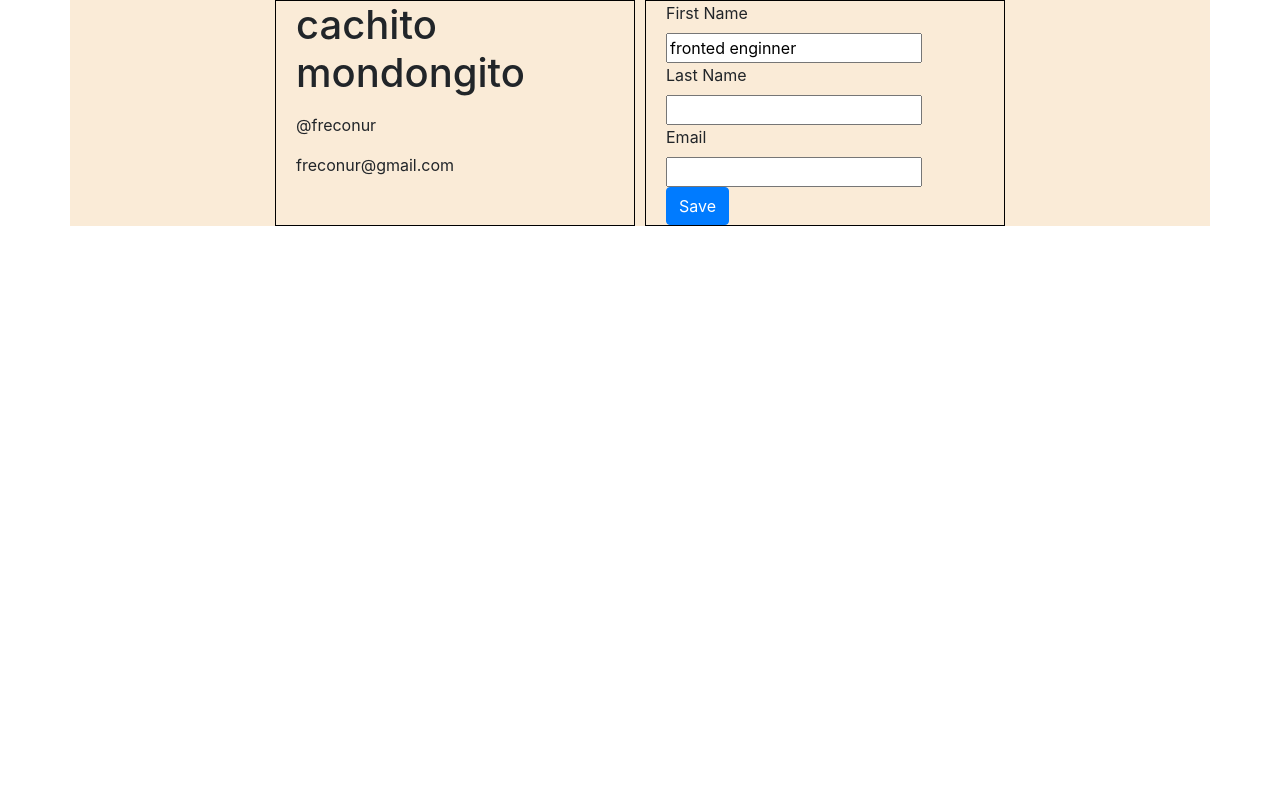
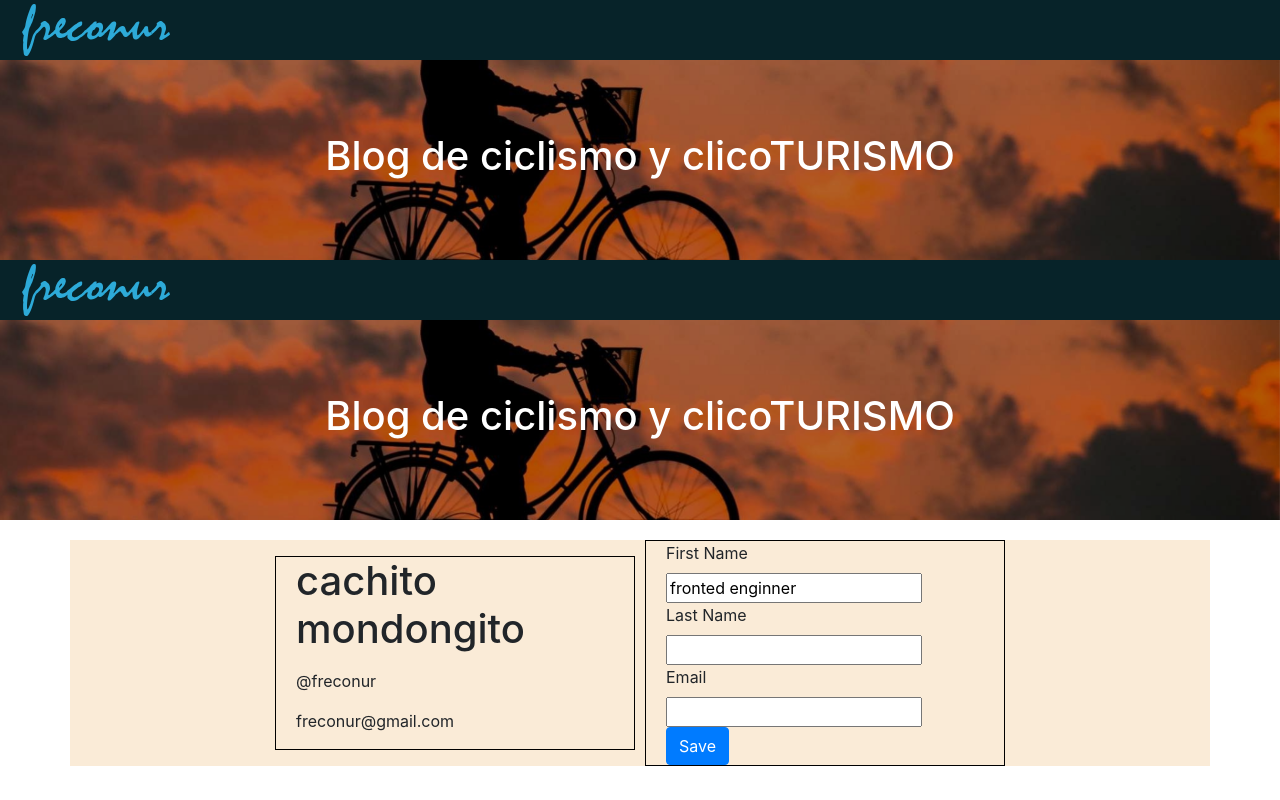
Before and after one commit to freconur/practice-forms-2, a React (Create React App) app: page /badges/new in a window 1280 px wide. Built offline with nearby package versions, Linux system fonts and the light colour scheme; the HTML template or start-up script is replaced by a standard one.

Commit message:
se instalo bootstrap

```diff
--- /dev/null
+++ b/src/components/App.js
@@ -0,0 +1,15 @@
+import React from 'react';
+import { Route, BrowserRouter } from 'react-router-dom';
+import Badges from '../pages/Badges';
+import BadgeNew from '../pages/BadgeNew'
+function  App() {
+	return (
+		<BrowserRouter>
+			<div>
+				<Route path="/badges" component={Badges}  />
+				<Route path="/badges/new" component={BadgeNew}  />
+			</div>
+		</BrowserRouter>
+	)
+}
+export default App;
--- /dev/null
+++ b/src/components/Hero.js
@@ -0,0 +1,15 @@
+import React from 'react';
+import './styles/Hero.css';
+
+class Hero extends React.Component {
+	render() {
+		return (
+			<div className="BadgeNew__hero">
+				<div className="BadgeNew__overlay"></div>
+				<h1 className="BadgeNew__title">Blog de ciclismo y clicoTURISMO</h1>
+			</div>
+		)
+	}
+}
+
+export default Hero;
--- /dev/null
+++ b/src/components/Navbar.js
@@ -0,0 +1,16 @@
+import React from 'react';
+import Logo from '../images/freconur.png';
+import './styles/Navbar.css'
+class Navbar extends React.Component {
+	render(){
+		return (
+			<div>
+				<div className="Navbar">
+				<img  className="Navbar__logo" src={Logo} />
+				</div>
+			</div>
+		)
+	}
+}
+
+export default Navbar;
--- /dev/null
+++ b/src/components/styles/Hero.css
@@ -0,0 +1,23 @@
+.BadgeNew__hero {
+    background-image: url('../../images/bike-hero.png');
+    width: 100% ;
+    background-size: cover;
+    background-position: bottom;
+    height: 200px;
+    display: flex;
+    justify-content: center;
+    align-items: center;
+    position: relative;
+}
+.BadgeNew__overlay {
+    position: absolute;
+    background:rgba(0,0,0,.3);
+    width: 100%;
+    height: 100%;
+    z-index: 10;
+}
+.BadgeNew__title{
+    color:white;
+    /* position: relative; */
+    z-index: 20;
+}
--- /dev/null
+++ b/src/components/styles/Navbar.css
@@ -0,0 +1,13 @@
+.Navbar {
+    height: 60px;
+    background: #072329;
+    width: 100%;
+    display: flex;
+    /* justify-content: center; */
+    align-items: center;
+    padding-left: 20px;
+}
+
+.Navbar__logo {
+    height: 100%;
+}
--- a/src/index.js
+++ b/src/index.js
@@ -2,7 +2,7 @@ import React from 'react';
 import ReactDOM from 'react-dom';
 import 'bootstrap/dist/css/bootstrap.css'
 import Badge from './components/Badge';
-import App from './pages/App';
+import App from './components/App';
 
 const container = document.getElementById('app');
 
--- a/src/pages/App.js
+++ /dev/null
@@ -1,21 +0,0 @@
-import React from 'react';
-import Badge from '../components/Badge';
-import BadgesForm from '../components/BadgesForm';
-import './styles/App.css'
-class App extends React.Component {
-    render() {
-        return (
-            <div className="container">
-                <div className="Badge__container">
-                    <Badge
-                    firstName="cachito"
-										lastName="mondongito"
-										email="freconur@gmail.com"
-                    />
-                    </div>
-                <div className="BadgeForm__container"><BadgesForm /></div>
-            </div>
-        )
-    }
-}
-export default App;
--- /dev/null
+++ b/src/pages/BadgeNew.js
@@ -0,0 +1,27 @@
+import React from 'react';
+import Badge from '../components/Badge';
+import BadgesForm from '../components/BadgesForm';
+import Navbar from '../components/Navbar';
+import './styles/BadgeNew.css'
+import Hero from '../components/Hero'
+class BadgeNew extends React.Component {
+    render() {
+        return (
+					<div>
+						<Navbar />
+						<Hero />
+						<div className="container">
+									<div className="Badge__container">
+											<Badge
+											firstName="cachito"
+											lastName="mondongito"
+											email="freconur@gmail.com"
+											/>
+											</div>
+									<div className="BadgeForm__container"><BadgesForm /></div>
+							</div>
+					</div>
+        )
+    }
+}
+export default BadgeNew;
--- /dev/null
+++ b/src/pages/Badges.js
@@ -0,0 +1,52 @@
+import React from 'react';
+import Navbar from '../components/Navbar';
+import Hero from '../components/Hero';
+import { findAllByTestId } from '@testing-library/dom';
+
+
+class Badges extends React.Component {
+
+	status = {
+		data: [
+      {
+        id: '2de30c42-9deb-40fc-a41f-05e62b5939a7',
+        firstName: 'Freda',
+        lastName: 'Grady',
+        email: 'Leann_Berge@gmail.com',
+        jobTitle: 'Legacy Brand Director',
+        twitter: 'FredaGrady22221-7573',
+        avatarUrl:
+          'https://www.gravatar.com/avatar/f63a9c45aca0e7e7de0782a6b1dff40b?d=identicon',
+      },
+      {
+        id: 'd00d3614-101a-44ca-b6c2-0be075aeed3d',
+        firstName: 'Major',
+        lastName: 'Rodriguez',
+        email: 'Ilene66@hotmail.com',
+        jobTitle: 'Human Research Architect',
+        twitter: 'MajorRodriguez61545',
+        avatarUrl:
+          'https://www.gravatar.com/avatar/d57a8be8cb9219609905da25d5f3e50a?d=identicon',
+      },
+      {
+        id: '63c03386-33a2-4512-9ac1-354ad7bec5e9',
+        firstName: 'Daphney',
+        lastName: 'Torphy',
+        email: 'Ron61@hotmail.com',
+        jobTitle: 'National Markets Officer',
+        twitter: 'DaphneyTorphy96105',
+        avatarUrl:
+          'https://www.gravatar.com/avatar/e74e87d40e55b9ff9791c78892e55cb7?d=identicon',
+      },
+    ],
+	}
+	render() {
+		return (
+			<div>
+				<Navbar />
+				<Hero />
+			</div>
+		)
+	}
+}
+export default Badges;
--- a/src/pages/styles/App.css
+++ b/src/pages/styles/BadgeNew.css
@@ -1,14 +1,20 @@
+
+
 .container {
     background-color: antiquewhite;
     display: grid;
     grid-template-columns: 1fr 2fr 2fr 1fr;
     grid-gap: 10px;
+    justify-content: center;
+    align-items: center;
+    margin-top: 20px;
 }
 .Badge__container {
     display: grid;
     grid-column: 2;
     border: 1px solid black;
     padding-left: 20px;
+
 }
 .BadgeForm__container {
     display: grid;
```
Also changed, not shown: src/images/bike-hero.png (added), src/images/freconur.png (added).
